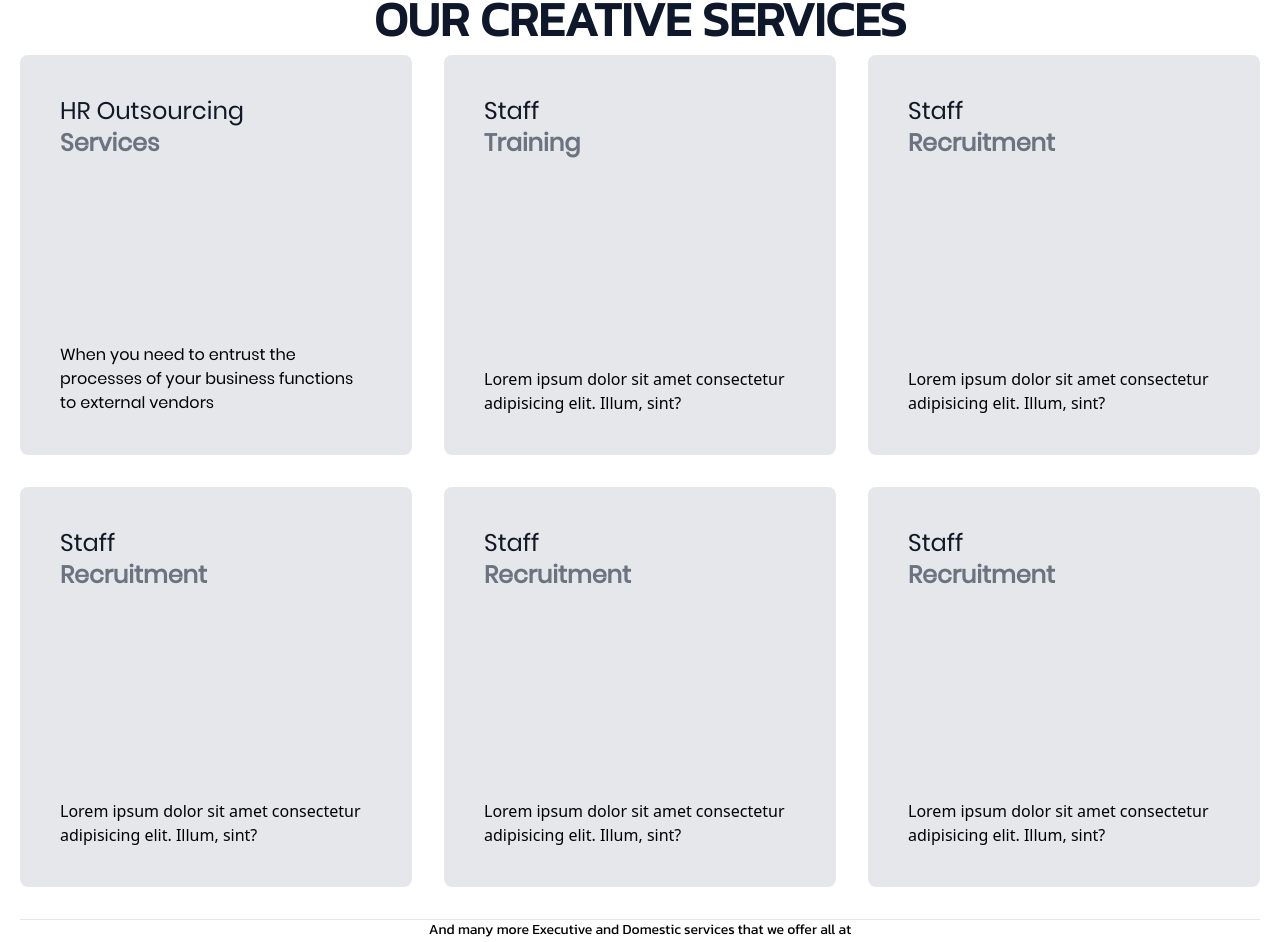
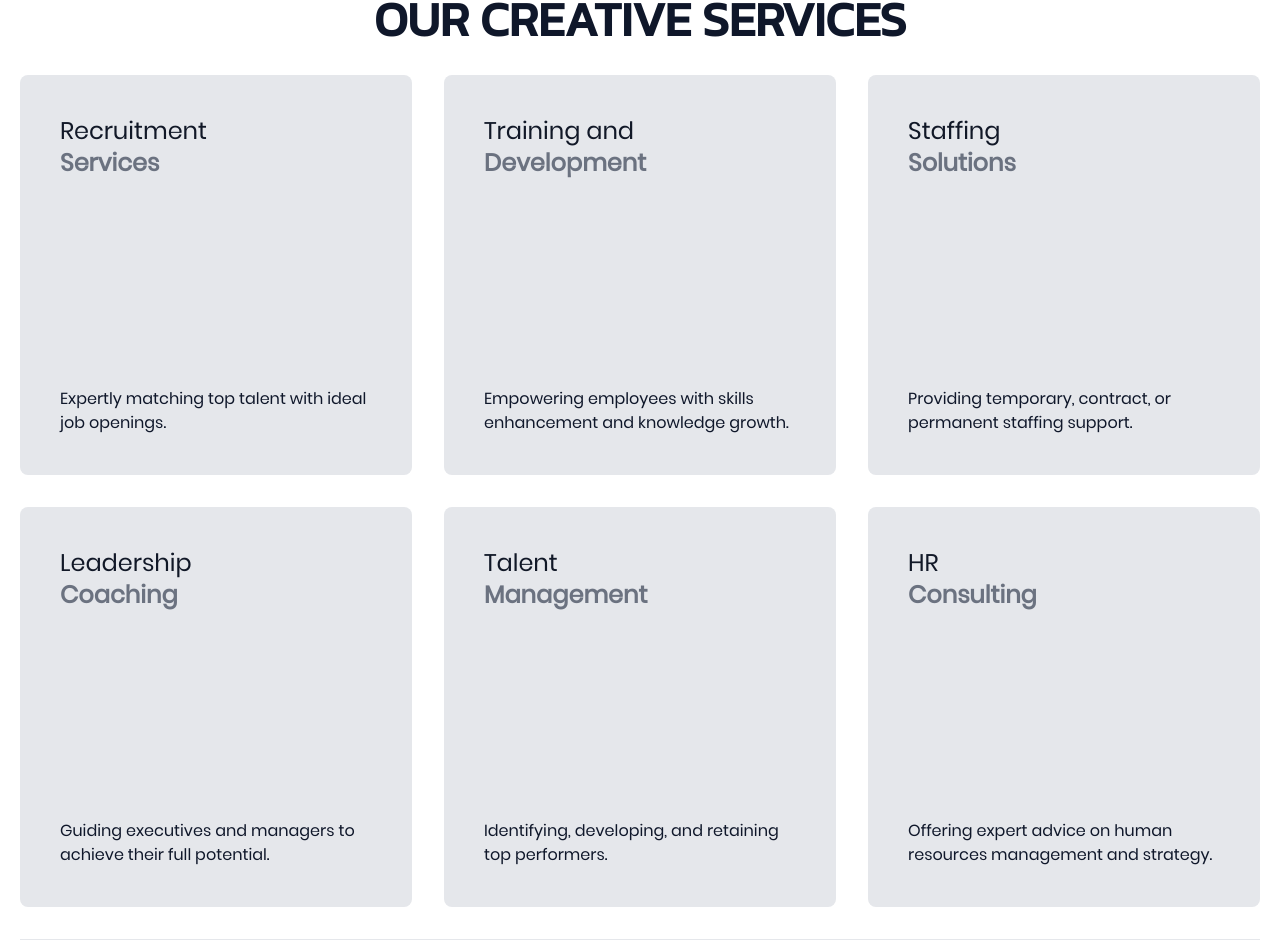
Before and after one commit to ronaldkelechi11/manirecruits, a React (Vite) app: page / in a window 1280 px wide. Shown: the part 1741-2683 px from the top of the page. Built offline with nearby package versions, Linux system fonts and the light colour scheme.

Commit message:
Getting somewhere

```diff
--- a/src/screens/Landing/Contact.jsx
+++ b/src/screens/Landing/Contact.jsx
@@ -2,7 +2,7 @@ import React from 'react'
 
 const Contact = () => {
     return (
-        <div className='w-screen h-screen bg-primary'>
+        <div id='contactus' className='w-screen h-screen bg-primary'>
 
         </div>
     )
--- a/src/screens/Landing/Navbar.jsx
+++ b/src/screens/Landing/Navbar.jsx
@@ -56,7 +56,7 @@ function NavLinks() {
             {/* Landing Page Links */}
             <a className={navbarStyling} href="#about">About Us</a>
             <a className={navbarStyling} href="#services">Our Services</a>
-            <a className={navbarStyling} href="#contact">Contact</a>
+            <a className={navbarStyling} href="#contactus">Contact</a>
 
             {/* Login and Signup Buttons */}
             <Link to={'/signup'}
--- a/src/screens/Landing/Services.jsx
+++ b/src/screens/Landing/Services.jsx
@@ -6,69 +6,73 @@ const Services = () => {
         <AnimatedDiv id="services" className="w-screen flex flex-col gap-3 p-5 mt-5">
             <h1 className="text-5xl md:text-5xl text-center text-primary font-kanit font-extrabold uppercase">Our creative Services</h1>
 
-            <div className="h-full w-full grid grid-cols-2 md:grid-cols-3 gap-3 md:gap-8 justify-items-center items-center">
+            <div className="h-full w-full grid grid-cols-2 md:grid-cols-3 gap-3 md:gap-8 justify-items-center items-center mt-5">
 
                 <div className="rounded-lg w-full min-h-[30vh] md:min-h-[50vh] bg-gray-200 md:hover:scale-105 transition p-5 md:p-10 flex flex-col justify-between">
                     <div className="flex flex-col">
-                        <p className="text-xl md:text-2xl text-gray-900 font-poppins">HR Outsourcing </p>
+                        <p className="text-xl md:text-2xl text-gray-900 font-poppins">Recruitment</p>
                         <p className="text-xl md:text-2xl text-gray-500 font-poppins font-extrabold group-hover:bg-gray-900">Services</p>
                     </div>
 
-                    <p className="font-poppins">When you need to entrust the processes of your business functions to external vendors</p>
+                    <p className="font-poppins text-slate-900">Expertly matching top talent with ideal job openings.</p>
                 </div>
 
 
                 <div className="rounded-lg w-full min-h-[30vh] md:min-h-[50vh] bg-gray-200 md:hover:scale-105 transition p-5 md:p-10 flex flex-col justify-between">
                     <div className="flex flex-col">
-                        <p className="text-xl md:text-2xl text-gray-900 font-poppins">Staff</p>
-                        <p className="text-xl md:text-2xl text-gray-500 font-poppins font-extrabold group-hover:bg-gray-900">Training</p>
+                        <p className="text-xl md:text-2xl text-gray-900 font-poppins">Training and </p>
+                        <p className="text-xl md:text-2xl text-gray-500 font-poppins font-extrabold group-hover:bg-gray-900">Development</p>
                     </div>
 
-                    <p>Lorem ipsum dolor sit amet consectetur adipisicing elit. Illum, sint?</p>
+                    <p className="font-poppins text-slate-900">Empowering employees with skills enhancement and knowledge growth.</p>
                 </div>
 
 
                 <div className="rounded-lg w-full min-h-[30vh] md:min-h-[50vh] bg-gray-200 md:hover:scale-105 transition p-5 md:p-10 flex flex-col justify-between">
                     <div className="flex flex-col">
-                        <p className="text-xl md:text-2xl text-gray-900 font-poppins">Staff</p>
-                        <p className="text-xl md:text-2xl text-gray-500 font-poppins font-extrabold group-hover:bg-gray-900">Recruitment</p>
+                        <p className="text-xl md:text-2xl text-gray-900 font-poppins">Staffing</p>
+                        <p className="text-xl md:text-2xl text-gray-500 font-poppins font-extrabold group-hover:bg-gray-900">
+                            Solutions
+                        </p>
                     </div>
 
-                    <p>Lorem ipsum dolor sit amet consectetur adipisicing elit. Illum, sint?</p>
+                    <p className="font-poppins text-slate-900">Providing temporary, contract, or permanent staffing support.</p>
                 </div>
 
 
                 <div className="rounded-lg w-full min-h-[30vh] md:min-h-[50vh] bg-gray-200 md:hover:scale-105 transition p-5 md:p-10 flex flex-col justify-between">
                     <div className="flex flex-col">
-                        <p className="text-xl md:text-2xl text-gray-900 font-poppins">Staff</p>
-                        <p className="text-xl md:text-2xl text-gray-500 font-poppins font-extrabold group-hover:bg-gray-900">Recruitment</p>
+                        <p className="text-xl md:text-2xl text-gray-900 font-poppins">Leadership</p>
+                        <p className="text-xl md:text-2xl text-gray-500 font-poppins font-extrabold group-hover:bg-gray-900">Coaching</p>
                     </div>
 
-                    <p>Lorem ipsum dolor sit amet consectetur adipisicing elit. Illum, sint?</p>
+                    <p className="font-poppins text-slate-900">Guiding executives and managers to achieve their full potential.</p>
                 </div>
 
 
                 <div className="rounded-lg w-full min-h-[30vh] md:min-h-[50vh] bg-gray-200 md:hover:scale-105 transition p-5 md:p-10 flex flex-col justify-between">
                     <div className="flex flex-col">
-                        <p className="text-xl md:text-2xl text-gray-900 font-poppins">Staff</p>
-                        <p className="text-xl md:text-2xl text-gray-500 font-poppins font-extrabold group-hover:bg-gray-900">Recruitment</p>
+                        <p className="text-xl md:text-2xl text-gray-900 font-poppins">Talent</p>
+                        <p className="text-xl md:text-2xl text-gray-500 font-poppins font-extrabold group-hover:bg-gray-900">Management</p>
                     </div>
 
-                    <p>Lorem ipsum dolor sit amet consectetur adipisicing elit. Illum, sint?</p>
+                    <p className="font-poppins text-slate-900">Identifying, developing, and retaining top performers.</p>
                 </div>
 
                 <div className="rounded-lg w-full min-h-[30vh] md:min-h-[50vh] bg-gray-200 md:hover:scale-105 transition p-5 md:p-10 flex flex-col justify-between">
                     <div className="flex flex-col">
-                        <p className="text-xl md:text-2xl text-gray-900 font-poppins">Staff</p>
-                        <p className="text-xl md:text-2xl text-gray-500 font-poppins font-extrabold group-hover:bg-gray-900">Recruitment</p>
+                        <p className="text-xl md:text-2xl text-gray-900 font-poppins">HR</p>
+                        <p className="text-xl md:text-2xl text-gray-500 font-poppins font-extrabold group-hover:bg-gray-900">Consulting</p>
                     </div>
 
-                    <p>Lorem ipsum dolor sit amet consectetur adipisicing elit. Illum, sint?</p>
+                    <p className="font-poppins text-slate-900">Offering expert advice on human resources management and strategy.</p>
                 </div>
             </div>
 
             <div className="border border-gray-200 border-x-0 border-b-0 text-center mt-5">
-                <p className="font-kanit text-sm">And many more Executive and Domestic services that we offer all at <br /> Mani Recruits and Training.</p>
+                <p className="font-kanit text-sm">
+                    These services aim to support businesses in finding, developing, and retaining the best talent,<br /> while also improving overall HR functions and leadership effectiveness.
+                </p>
             </div>
         </AnimatedDiv>
     )
--- a/src/screens/Portal/Messages/Messages.jsx
+++ b/src/screens/Portal/Messages/Messages.jsx
@@ -1,4 +1,3 @@
-import ScrollToLeft from '../../../utils/animations/ScrollToLeft'
 import BottomNavBar from '../../../utils/components/BottomNavBar'
 import MessageComponent from '../../../utils/components/MessageComponent'
 
@@ -10,7 +9,7 @@ const Messages = () => {
             title: "Software Developer"
         },
         {
-            firstname: 'Johnny',
+            firstname: 'Dave',
             lastname: 'Rapid',
             title: "Software Developer"
         },
```
